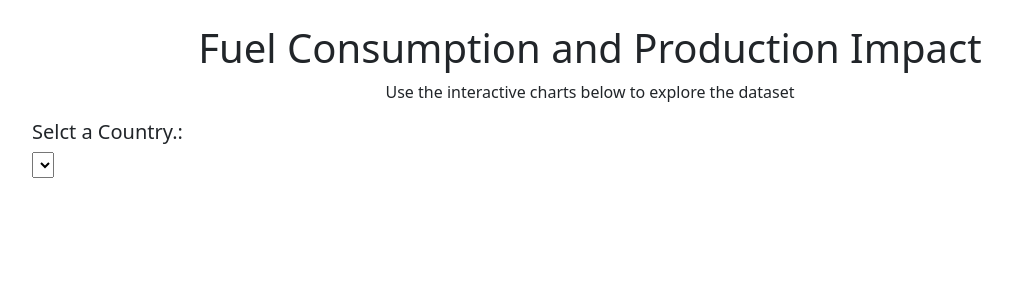
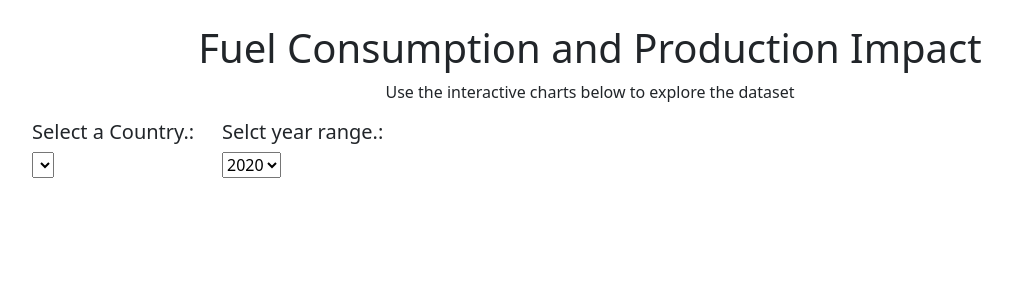
Before and after one commit to randallwvr90/fossil-fuels-and-greenhouse-gas, a Flask app: page / in a window 1280 px wide. Shown: the part 73-373 px from the top of the page, without its empty margins (50-1062 px from the left). Run offline with Flask 2, Linux system fonts and the light colour scheme; a database or web service that is not in the repository returns one stand-in record (values such as "Sample title"); data that the repository does not hold is empty; some libraries are stand-ins or nearby versions.

Commit message:
Added code for the year range filter

```diff
--- a/app.py
+++ b/app.py
@@ -48,6 +48,23 @@ def get_countries():
 
     close_connection(conn)
     return jsonify(results)
+
+@app.route("/api/v1.0/groupings")
+def get_year_groupings():
+    """Return the justice league data as json"""
+    conn = open_connection()
+
+    print("Hello")
+
+    cursor  = conn.cursor()
+    cursor.execute("""select distinct year_grouping from fuel_consumption""")
+    results = cursor.fetchall()
+    print(results)
+    cursor.close()
+
+    close_connection(conn)
+    return jsonify(results)
+
 
 def open_connection():
     conn = psycopg2.connect(host="localhost", port = 5432, database="fossil", user="postgres", password="ganesha123")
--- a/static/app.js
+++ b/static/app.js
@@ -7,3 +7,12 @@ d3.json("http://127.0.0.1:5000/api/v1.0/countries").then((countries) => {
         d3.select("#selDataset").append("option").text(country);
     });
 });
+
+d3.json("http://127.0.0.1:5000/api/v1.0/groupings").then((yearRanges) => {
+
+    console.log(yearRanges)
+
+    yearRanges.forEach((range) => {
+        d3.select("#selYear").append("option").text(range);
+    });
+});
--- a/templates/index.html
+++ b/templates/index.html
@@ -56,16 +56,23 @@
       <div class="row">
         <div class="col-md-2">
           <div class="well">
-            <h5>Selct a Country.:</h5>
+            <h5>Select a Country.:</h5>
             <select id="selDataset" onchange="optionChanged(this.value)"></select>
           </div>
 
         </div>
-        <div class="col-md-5">
+        <div class="col-md-2">
+            <div class="well">
+              <h5>Selct year range.:</h5>
+              <select id="selYear" onchange="optionChanged(this.value)"></select>
+            </div>
+
+          </div>
+        <div class="col-md-4">
           <div id="bar"></div>
         </div>
-        <div class="col-md-5">
-          <div id="gauge"></div>
+        <div class="col-md-4">
+          <div id="bar"></div>
         </div>
       </div>
       <div class="row">
```
